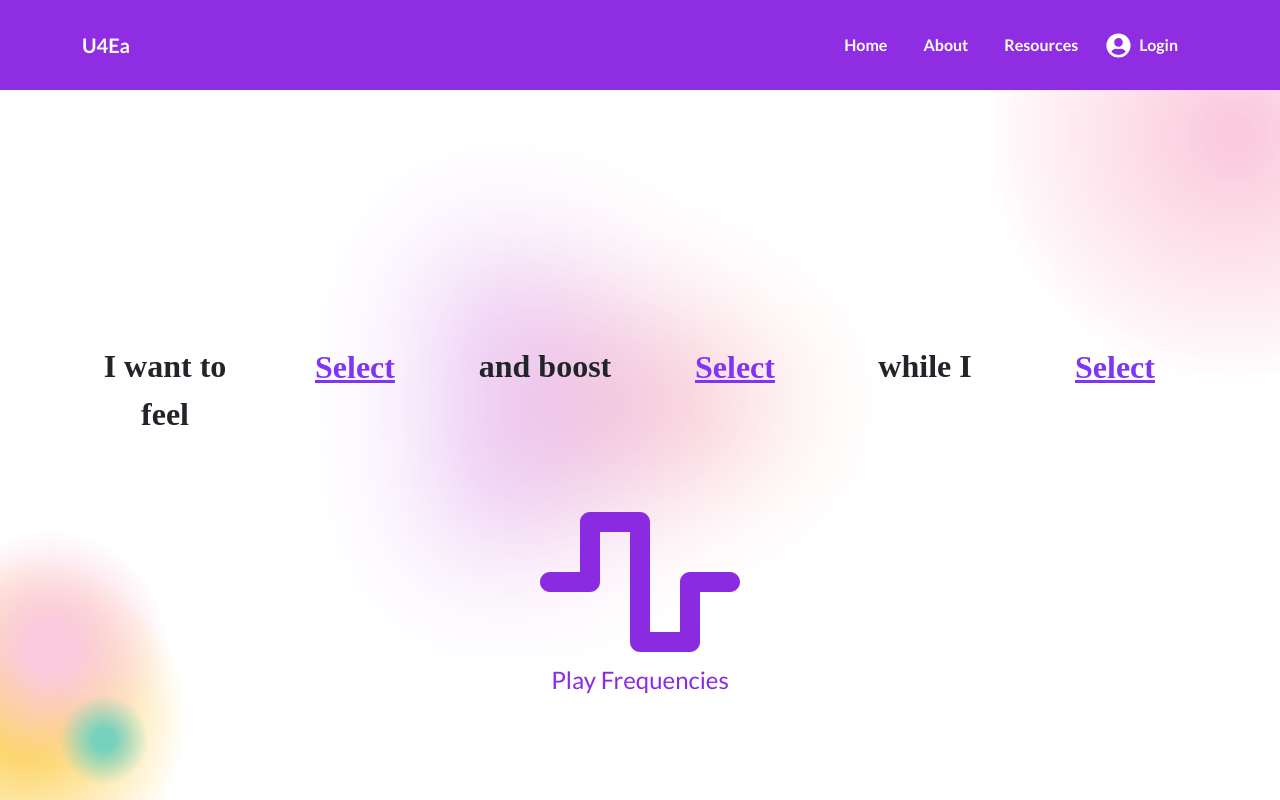
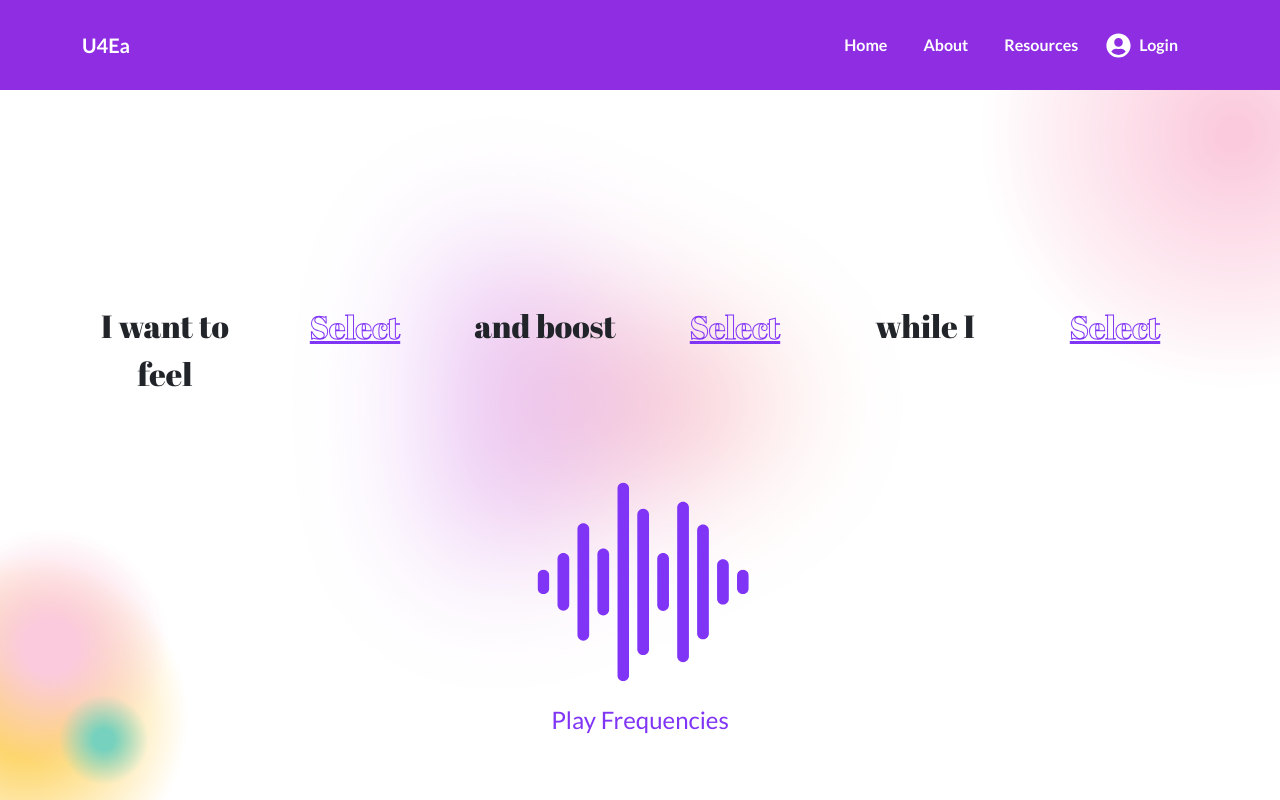
Before and after one commit to U4EaData/Landing-Page, a React (Create React App) app: page /binauralbeats in a window 1280 px wide. Built offline with nearby package versions, Linux system fonts and the light colour scheme.

Commit message:
new font added

```diff
--- a/src/components/binauralbeats/BinauralBeats.js
+++ b/src/components/binauralbeats/BinauralBeats.js
@@ -5,6 +5,7 @@ import classes from "./BinauralBeats.module.css"
 import { FontAwesomeIcon } from '@fortawesome/react-fontawesome';
 import { faWaveSquare } from '@fortawesome/free-solid-svg-icons';
 import { Panner, Oscillator } from 'tone';
+import icon from '../../images/waveform.svg'
 
 function BinauralBeats() {
   const [feel, setFeel] = useState("");
@@ -107,7 +108,7 @@ function BinauralBeats() {
   }
   return (
       <section className={classes.sectionContainer}>
-        <Container className={classes.scienceSection}>
+        <Container className={classes.binbeats}>
             <Col>
                 <Row className={classes.givepadding}/>
                 <Row className={classes.nogutters}>
@@ -168,7 +169,8 @@ function BinauralBeats() {
                 <Row>
                   <div onClick={playFrequencies}>
                     <Col className={classes.playsound}>
-                      <FontAwesomeIcon icon={faWaveSquare} size="10x" style={{ color: 'rgb(138, 43, 226)' }} />
+                      {/* <FontAwesomeIcon icon={faWaveSquare} size="10x" style={{ color: '#8034f6' }} /> */}
+                      <img src={icon} alt="Waveform icon" className={classes.waveicon}></img>
                       <p className={classes.playfrequencies}>Play Frequencies</p>
                     </Col>
                   </div>
--- a/src/components/binauralbeats/BinauralBeats.module.css
+++ b/src/components/binauralbeats/BinauralBeats.module.css
@@ -1,4 +1,10 @@
 @import url('https://fonts.googleapis.com/css2?family=Nunito:wght@200&display=swap');
+@import url('https://fonts.googleapis.com/css2?family=Abril+Fatface&family=Nunito:wght@200&display=swap');
+
+.waveicon {
+  width: 30vh;
+  height: 30vh;
+}
 
 .dropdownoption {
     background-color: transparent;
@@ -7,17 +13,17 @@
 }
 
 .link {
-    font-family: "Times New Roman", Times, serif !important;
+  font-family: 'Abril Fatface', cursive !important;
     background-color: transparent;
     border: none;
-    color: #8034f6;
+    color: transparent; /* Make the text inside transparent */
+    -webkit-text-stroke: 1px #8034f6; /* Outline color and thickness */
     font-size: 2rem;
     text-decoration: underline;
-    font-weight: bold !important;
   }
 
   .link:hover {
-    color: purple;
+    color: #8034f6;
   }
 
   .newdropdown {
@@ -70,7 +76,7 @@
 .selecttext {
     cursor: pointer;
     text-decoration: underline;
-    color: purple;
+    color: #8034f6;
 }
 
 .selectdropdown {
@@ -96,8 +102,8 @@
   }
 
 .centertext {
-    font-family: "Times New Roman", Times, serif !important;
-    font-weight: bold;
+    font-family: 'Abril Fatface', cursive !important;
+    /* font-weight: bold; */
     font-size:2rem;
 }
 
@@ -108,10 +114,11 @@
 .playfrequencies {
     font-family: 'Nunito', sans-serif;
     font-size: 1.5rem;
-    color: rgb(138, 43, 226);
+    color: #8034f6;
+    font-weight: lighter;
 }
 
-.scienceSection {
+.binbeats {
     /* padding-top: 90px; */
     text-align: center;
     /* height: 100vh; */
```
Also changed, not shown: src/images/waveform.svg (added).
